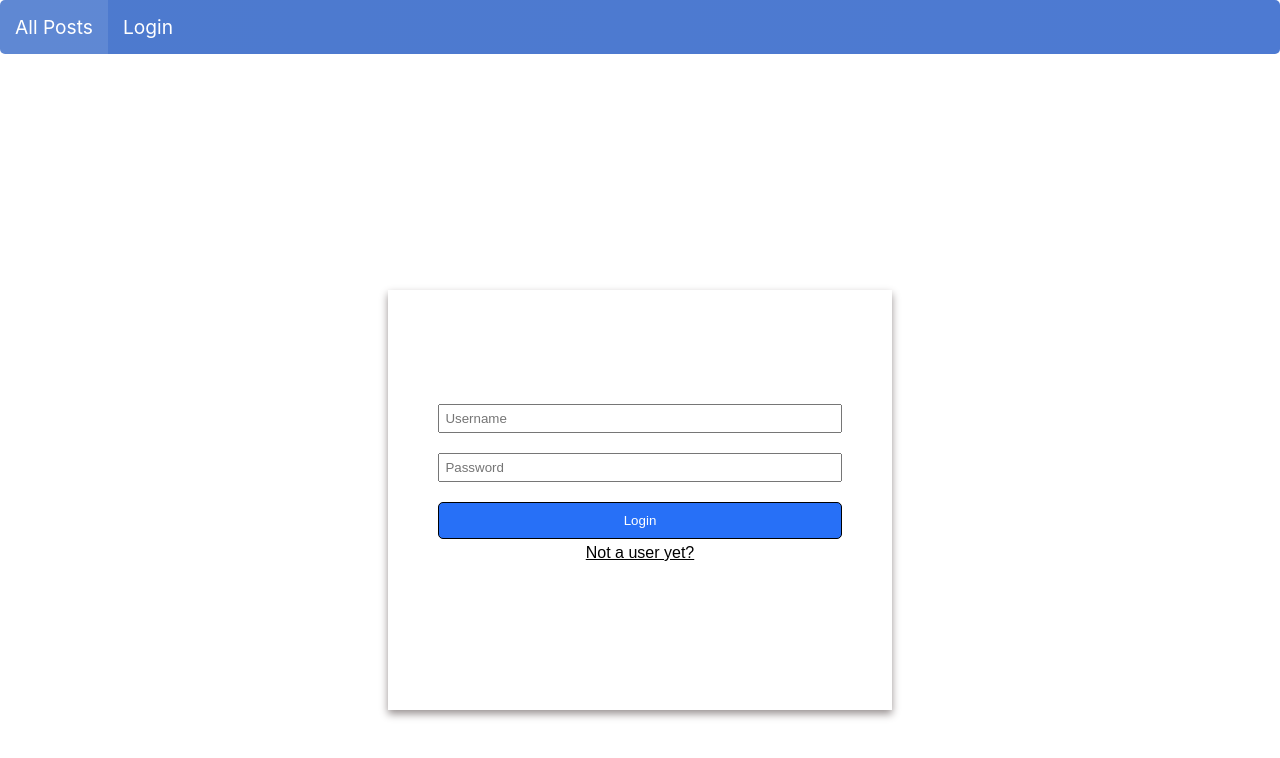
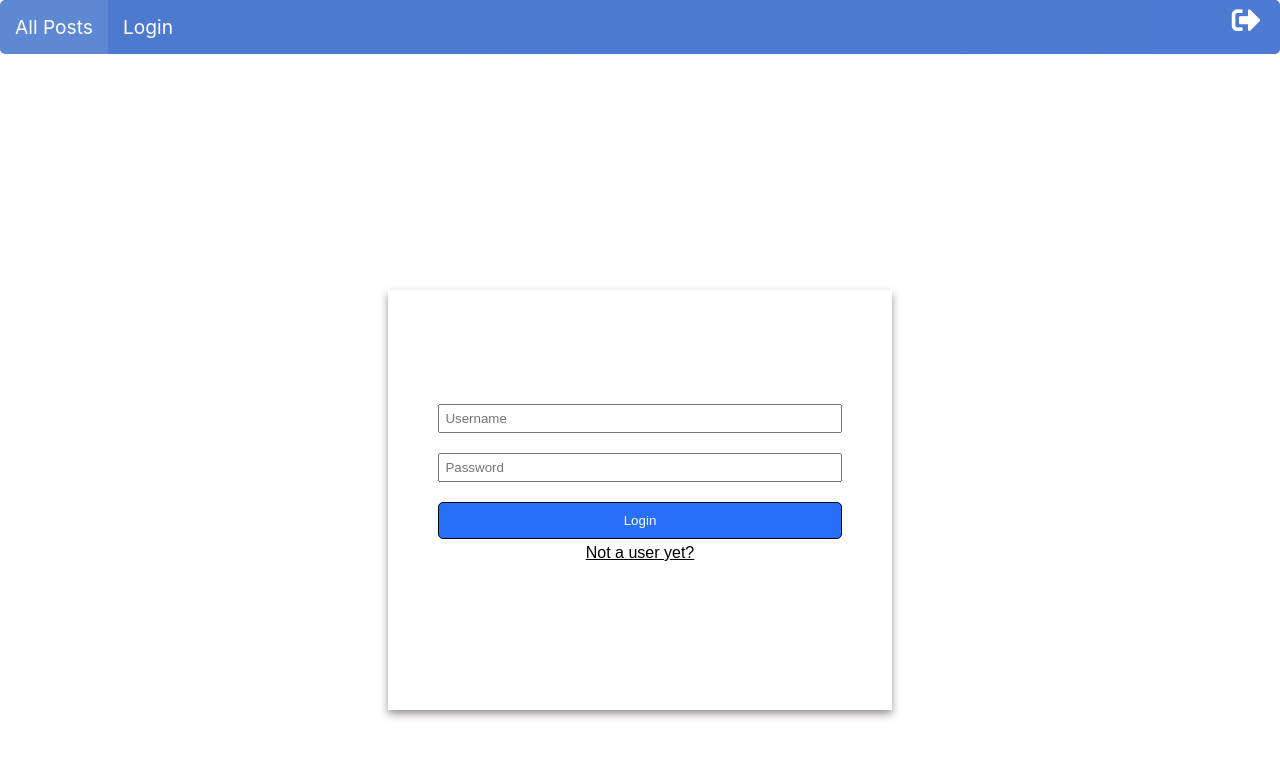
Before and after one commit to kishore-ganesh/Daedalus, a React (Create React App) app: page /login in a window 1280 px wide. Shown: the top 758 px of the page. Built offline with nearby package versions, Linux system fonts and the light colour scheme; no server answers.

Commit message:
Added logout and fixed bugs
Signed-off-by: kishore-ganesh <kishore2912000@gmail.com>

```diff
--- a/routes.js
+++ b/routes.js
@@ -150,6 +150,11 @@ routes.post("/isAuthorized", (req, res)=>{
 })
 
 
+routes.post('/logout', (req, res)=>{
+    req.logout();
+    res.send();
+})
+
 
 module.exports=routes;
 
--- a/src/App.js
+++ b/src/App.js
@@ -16,18 +16,18 @@ class App extends Component {
   constructor(props) {
     super(props);
     this.state = {
-      posts: [],
+
       authorized: false
     };
 
-    setInterval(60000, this.getPosts);
-    this.updatePostState = this.updatePostState.bind(this);
+
     this.setAuthorized=this.setAuthorized.bind(this);
+    this.logout=this.logout.bind(this);
+    this.findIfAuthorized=this.findIfAuthorized.bind(this);
+
   }
 
-  sendUpdatedPost(post) {
-    axios.post("/likedpost", { post: post });
-  }
+
 
   setAuthorized(value) {
 
@@ -36,49 +36,17 @@ class App extends Component {
     });
   }
 
+  logout(){
+    axios.post("/logout").then((response)=>{
+      this.setAuthorized(false);
+    })
+  }
+
   //at any point if not authorized anywhere, authorize it
 
   //can make this more efficient by mapping to id
-  updatePostState(post) {
-    this.setState(state => {
-      for (let j = 0; j < state.posts.length; j++) {
-        if (state.posts[j]._id.toString() == post._id.toString()) {
-          console.log("A");
-          if (state.posts[j].liked == undefined) {
-            state.posts[j].liked = false;
-          }
 
-          if (!state.posts[j].stars) {
-            state.posts[j].stars = 0;
-          }
-          state.posts[j].liked = !state.posts[j].liked;
-          if (state.posts[j].liked) {
-            state.posts[j].stars++;
-          } else {
-            state.posts[j].stars--;
-          }
 
-          this.sendUpdatedPost(state.posts[j]);
-        }
-      }
-
-      return state;
-      //make this pure
-    });
-  }
-
-  getPosts() {
-    axios.post("/posts").then(response => {
-      console.log(response.data);
-
-      response.data.sort((a, b) => {
-        return a._id > b._id;
-      });
-      this.setState({
-        posts: response.data
-      });
-    });
-  }
 
   findIfAuthorized() {
     axios.post("/isAuthorized").then(response => {
@@ -89,11 +57,11 @@ class App extends Component {
   }
 
   componentDidMount() {
-    this.getPosts();
     this.findIfAuthorized();
   }
   render() {
-
+   console.log("RERENDER");
+   //Each time it is mounted, it calls for posts, and once it gets posts, it is mounted again
 
     return (
       <Router>
@@ -101,6 +69,7 @@ class App extends Component {
           <NavBar
             authorized={this.state.authorized}
             setAuthorized={this.setAuthorized}
+            logout={this.logout}
           />
           <div className="innerBody">
             <Switch>
@@ -108,7 +77,7 @@ class App extends Component {
                 path="/"
                 exact
                 component={() => {
-                  return <BlogPostList getPosts={this.getPosts} updatePostState={this.updatePostState} posts={this.state.posts}></BlogPostList>
+                  return <BlogPostList/>
                 }}
               />
               <Route
--- a/src/BlogPostListComponent.js
+++ b/src/BlogPostListComponent.js
@@ -1,34 +1,87 @@
-import React from 'react';
-import BlogPost from './BlogPostComponent'
+import React from "react";
+import BlogPost from "./BlogPostComponent";
+import axios from 'axios';
 
-class BlogPostList extends React.Component{
+class BlogPostList extends React.Component {
+  constructor(props) {
+    super(props);
+    setInterval(60000, this.getPosts);
+    this.getPosts = this.getPosts.bind(this);
 
-    constructor(props){
-
-        super(props);
-
+    this.updatePostState = this.updatePostState.bind(this);
+    this.state={
+        posts: []
+    }
   }
 
-    componentDidMount(){
-
-        this.props.getPosts();
+  componentDidMount() {
+    console.log("MOUNTING");
+    this.getPosts();
   }
 
-    render(){
-        let postitems = this.props.posts.map(item => {
+
+  sendUpdatedPost(post) {
+    axios.post("/likedpost", { post: post });
+  }
+
+  getPosts() {
+    axios.post("/posts").then(response => {
+      console.log(response.data);
+
+      response.data.sort((a, b) => {
+        return a._id > b._id;
+      });
+      this.setState({
+        posts: response.data
+      });
+    });
+  }
+
+  updatePostState(updatedPost) {
+    this.setState(state => {
+      state.posts = state.posts.map(post => {
+        if (post._id.toString() == updatedPost._id.toString()) {
+          let newpost = Object.assign({}, post);
+          if (newpost.liked == undefined) {
+            newpost.liked = false;
+          }
+
+          if (!newpost.stars) {
+            newpost.stars = 0;
+          }
+          newpost.liked = !newpost.liked;
+          if (newpost.liked) {
+            newpost.stars++;
+          } else {
+            newpost.stars--;
+          }
+
+          this.sendUpdatedPost(newpost);
+          return newpost;
+        } else {
+          return post;
+        }
+      });
+
+      return state;
+
+      //make this pure
+    });
+  }
+
+  render() {
+    let postitems = this.state.posts.map(item => {
       return (
         <BlogPost
           key={item._id}
           post={item}
-                postUpdateCallback={this.props.updatePostState}
+          postUpdateCallback={this.updatePostState}
         />
       );
     });
 
-          return(<>{postitems}</>)
+    return <>{postitems}</>;
+  }
 }
 
-
-}
-
-export default BlogPostList
+export default BlogPostList;
--- a/src/NavBarComponent.css
+++ b/src/NavBarComponent.css
@@ -2,13 +2,22 @@
     display: flex;
     flex-direction: row;
     list-style: none;
-    justify-content: flex-start;
+    justify-content: space-between;
+
     padding: 0px;
     background: linear-gradient(to right, rgb(77, 122, 206),rgb(77, 122, 210));
     border-radius: 5px;
     position: fixed;
     width: 100%;
     top: 0px;
+
+
+}
+
+.innerNav{
+    display: flex;
+    flex-direction: row;
+    list-style: none;
 
 }
 
@@ -25,3 +34,14 @@
     height: 100%;
 
 }
+
+.logoutbtn{
+    height: 100%;
+    background: transparent;
+    color: white;
+    border:none;
+    font-size: 1.8em;
+    padding: 5px 20px;
+    cursor: pointer;
+
+}
--- a/src/NavBarComponent.js
+++ b/src/NavBarComponent.js
@@ -10,8 +10,8 @@ class NavBar extends React.Component {
       navElements: [
         { name: "All Posts", path: "/", needsLogin: false },
         { name: "New Post", path: "/new", needsLogin: true },
-        { name: "Login", path: "/login", needsLogin: false },
-        { name: "User Page", path: "/userpage", needsLogin: true }
+        { name: "Login", path: "/login", needsLogin: false }
+        // { name: "User Page", path: "/userpage", needsLogin: true }
       ]
     };
 
@@ -69,8 +69,39 @@ class NavBar extends React.Component {
         }
       }
     }
+
+    let userinfo;
+    if (this.props.authorized) {
+      userinfo = (
+        <li className={"navItem" + (this.state.activeTab == 3 ? " selected" : "")}>
+          <Link
+            to="/userinfo"
+            onClick={() => {
+              this.changeTab(3);
+            }}
+          />
+        </li>
+      );
+    }
     // navElements.push();
-    return <ul className="navBar">{navElements}</ul>;
+    return (
+      <ul className="navBar">
+        <li>
+          <ul className="innerNav">{navElements}</ul>
+        </li>
+        <li>
+          <ul className="innerNav">
+            <li>
+              <button className="logoutbtn" onClick={this.props.logout}>
+                <i className="fas fa-sign-out-alt" />
+              </button>
+            </li>
+
+            {userinfo}
+          </ul>
+        </li>
+      </ul>
+    );
   }
 }
 // tagged
```
Lines whose indentation alone changed are shown as unchanged.
